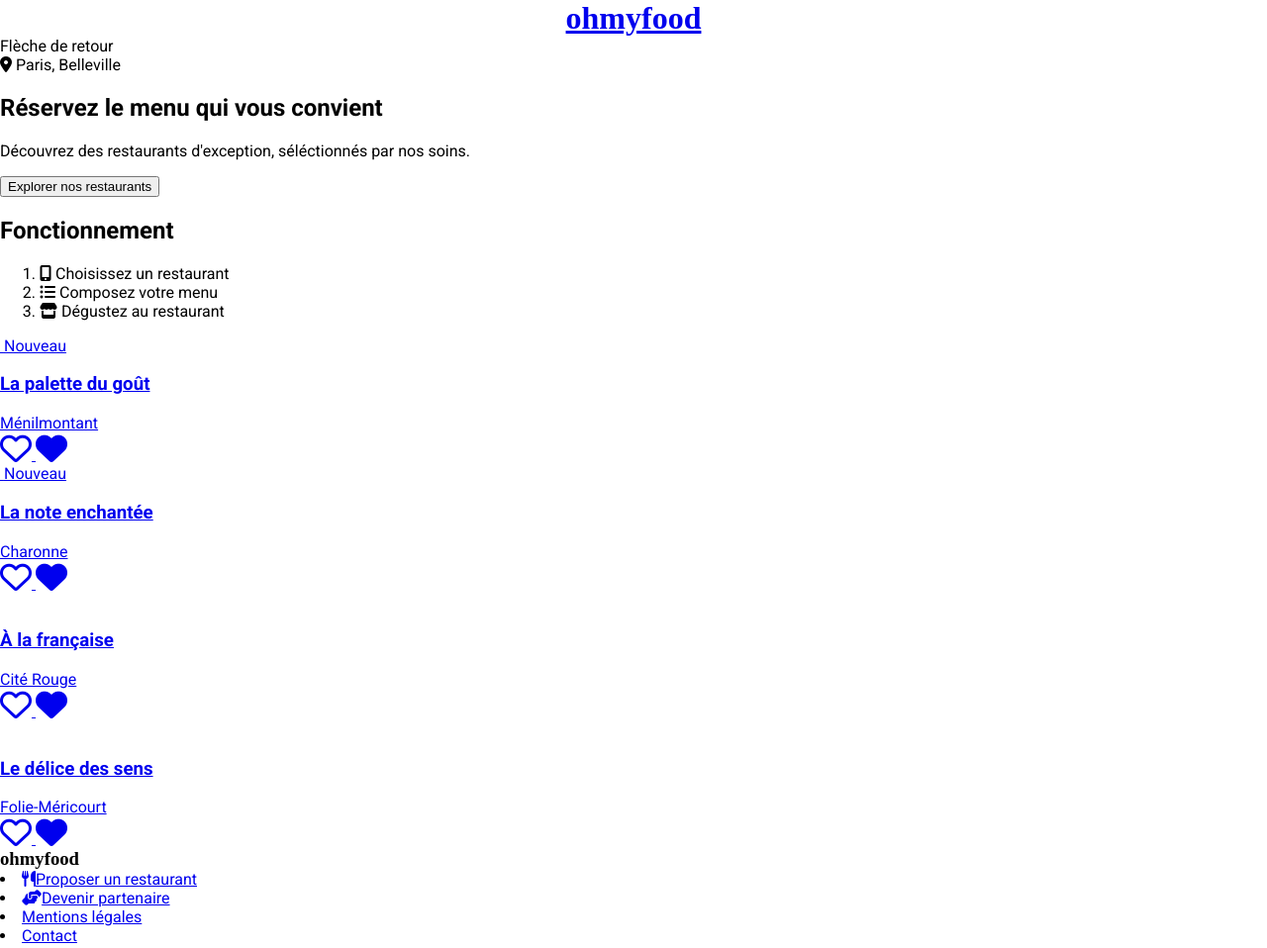
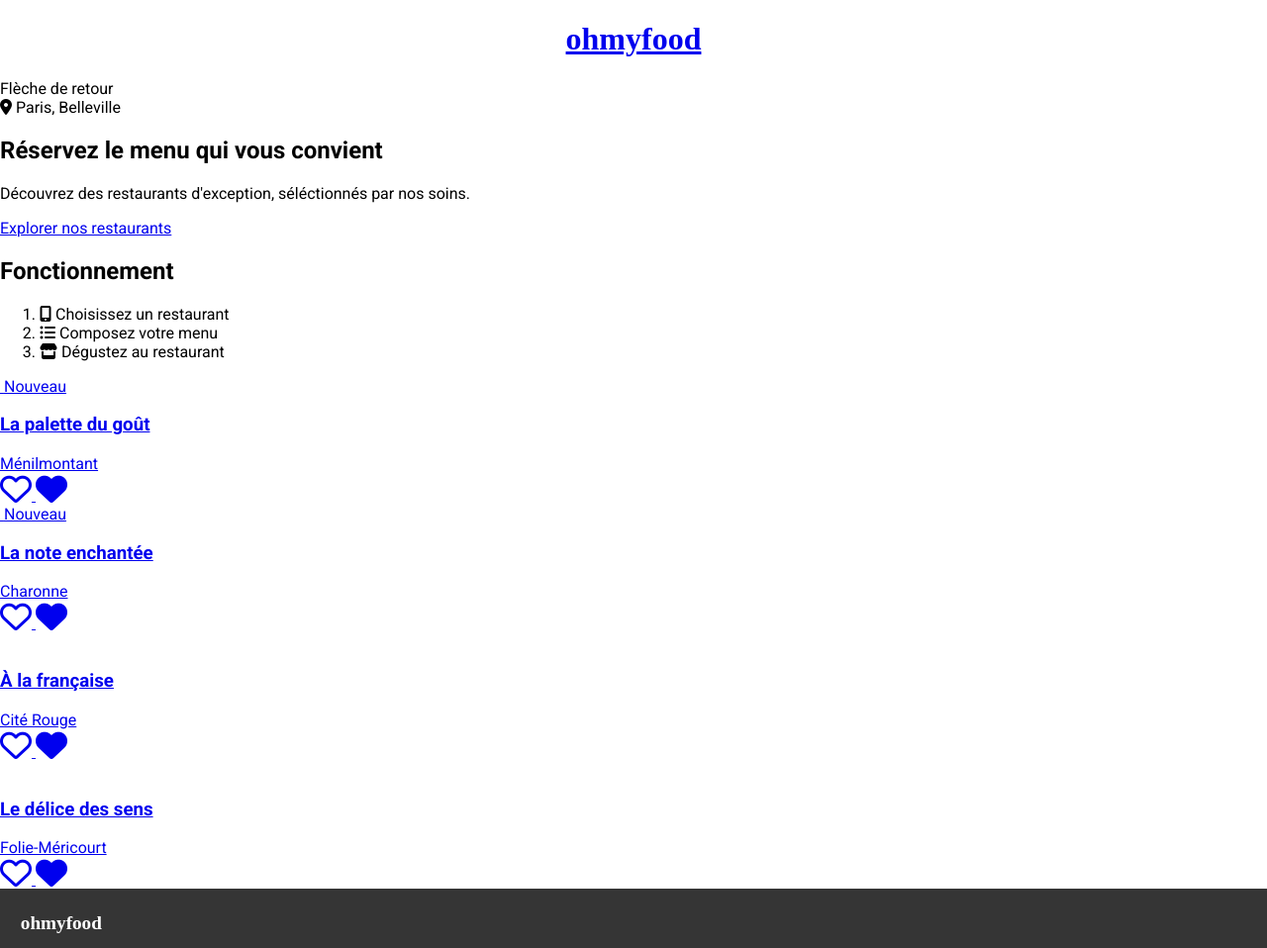
Before and after one commit to Yann-dv/Ohmyfood, a website: page index.html in a window 1280 px wide. Shown: the top 958 px of the page at 99% size. Drawn offline with Linux system fonts and the light colour scheme; a web font is replaced by a local one.

Commit message:
Footer created

```diff
--- a/index.html
+++ b/index.html
@@ -40,7 +40,7 @@
     <section class="reserve">
         <h2>Réservez le menu qui vous convient</h2>
         <p>Découvrez des restaurants d'exception, séléctionnés par nos soins.</p>
-        <button class="reserve_button">Explorer nos restaurants</button>
+        <a href="#" class="reserve_button">Explorer nos restaurants</a>
     </section>
 
     <section class="instructions">
@@ -119,12 +119,12 @@
 
     <footer class="footer">
         <h3 class="footer__logo footer__logo--lefted">ohmyfood</h3>
-        <li class="footer__listElt"> <a class="footer__link" href="#"><i class="fa-utensils fas footer__icon"
+        <li class="footer__list"> <a class="footer__link" href="#"><i class="fa-utensils fas footer__icon"
                     aria-hidden="true"></i>Proposer un restaurant</a> </li>
-        <li class="footer__listElt"> <a class="footer__link" href="#"><i class="fa-hands-helping fas footer__icon"
+        <li class="footer__list"> <a class="footer__link" href="#"><i class="fa-hands-helping fas footer__icon"
                     aria-hidden="true"></i>Devenir partenaire</a> </li>
-        <li class="footer__listElt"> <a class="footer__link" href="#">Mentions légales</a> </li>
-        <li class="footer__listElt"> <a class="footer__link" href="mailto:contact@ohmyfood.com">Contact</a> </li>
+        <li class="footer__list"> <a class="footer__link" href="#">Mentions légales</a> </li>
+        <li class="footer__list"> <a class="footer__link" href="mailto:contact@ohmyfood.com">Contact</a> </li>
     </footer>
 
     </body>
--- a/package.json
+++ b/package.json
@@ -4,7 +4,7 @@
   "description": "ohmyfood project - website creation",
   "main": "index.js",
   "scripts": {
-    "sass": "sass --watch ./sass/main.scss:./css/style.css --style compressed",
+    "sass": "sass --watch ./sass/main.scss:./css/style.css",
     "prefix": "postcss ./public/css/style.css --use autoprefixer -d ./public/css/prefixed/"
   },
   "repository": {
--- a/sass/Base/base.scss
+++ b/sass/Base/base.scss
@@ -5,13 +5,9 @@ body,html {
     scroll-behavior: smooth;
 }
 
-.header, .footer{
+.header{
     &__logo{
     font-family: "Shrikhand", "cursive";
     text-align: center;
-    margin: 0;
-        &--lefted{
-            text-align: left;
-        }
     }
 }
--- /dev/null
+++ b/sass/Layout/footer.scss
@@ -0,0 +1,35 @@
+.footer{
+    display: flex;
+    flex-direction: column;
+    padding: 1rem;
+    color: white;
+    background-color: rgb(53, 53, 53);
+    margin: auto;
+    &__logo{
+        font-family: "Shrikhand", "cursive";
+        font-size: 1.2rem;
+        margin: .5rem 0 1rem .3rem;
+        &--lefted{
+            text-align: left;
+        }
+    }
+    &__list{
+        list-style: none;
+        width: 100%;
+        margin: .4rem;
+    }
+    &__icon{
+        width: 1.2rem;
+        margin-right: .5rem;
+    }
+    &__link{
+        color: #fff;
+        text-decoration: none;
+        & :visited{
+            color: white;
+        }
+        & :hover{
+            text-decoration: underline;
+        }
+    }
+}
--- a/sass/main.scss
+++ b/sass/main.scss
@@ -1,4 +1,5 @@
 @import url('https://fonts.googleapis.com/css2?family=Roboto:wght@100;300;400;500;700;900&family=Shrikhand&display=swap');
 @import url('https://kit.fontawesome.com/158c254b57.js" crossorigin="anonymous');
 @import "./utils/variables";
+@import "./layout/footer";
 @import "./base/base";
```
Also changed, not shown: css/style.css, 1 other file.
